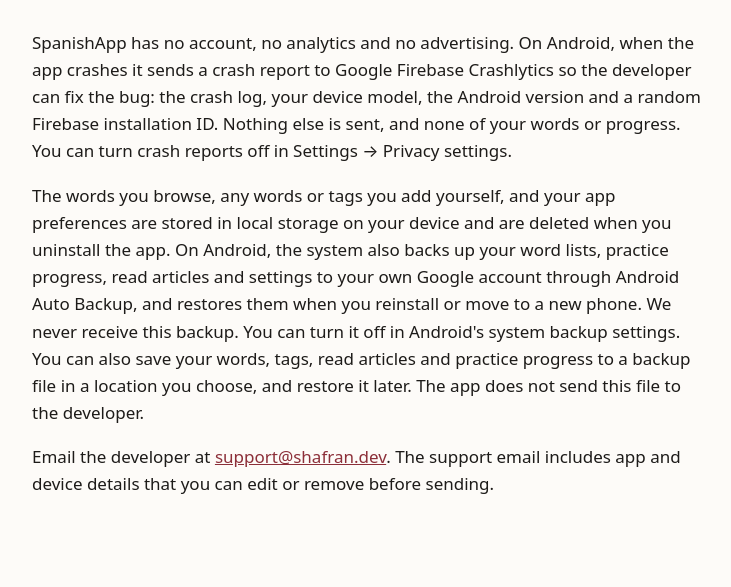
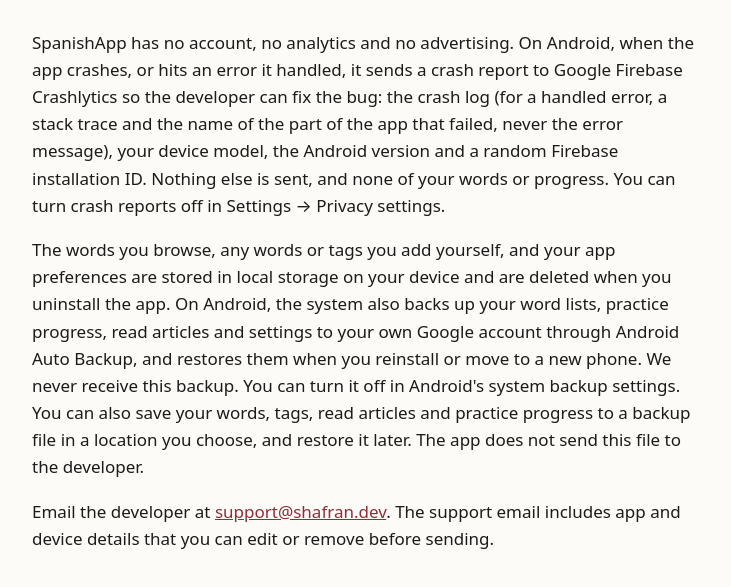
Before and after one commit to IvanShafran/spanish-app-site, a plain HTML site: page android/privacy-policy/index.html in a window 1280 px wide. Shown: the part 111-698 px from the top of the page, without its empty margins (272-1003 px from the left). Drawn offline with Linux system fonts and the light colour scheme.

Commit message:
Cover handled-error crash reports in the Android policy
Co-Authored-By: Claude Opus 5.5 <noreply@anthropic.com>

```diff
--- a/android/privacy-policy/index.html
+++ b/android/privacy-policy/index.html
@@ -10,7 +10,7 @@
 <main>
 <h1>Privacy Policy — SpanishApp for Android</h1>
 <p class="updated">Last updated: November 2026.</p>
-<p>SpanishApp has no account, no analytics and no advertising. On Android, when the app crashes it sends a crash report to Google Firebase Crashlytics so the developer can fix the bug: the crash log, your device model, the Android version and a random Firebase installation ID. Nothing else is sent, and none of your words or progress. You can turn crash reports off in Settings → Privacy settings.</p>
+<p>SpanishApp has no account, no analytics and no advertising. On Android, when the app crashes, or hits an error it handled, it sends a crash report to Google Firebase Crashlytics so the developer can fix the bug: the crash log (for a handled error, a stack trace and the name of the part of the app that failed, never the error message), your device model, the Android version and a random Firebase installation ID. Nothing else is sent, and none of your words or progress. You can turn crash reports off in Settings → Privacy settings.</p>
 <p>The words you browse, any words or tags you add yourself, and your app preferences are stored in local storage on your device and are deleted when you uninstall the app. On Android, the system also backs up your word lists, practice progress, read articles and settings to your own Google account through Android Auto Backup, and restores them when you reinstall or move to a new phone. We never receive this backup. You can turn it off in Android's system backup settings. You can also save your words, tags, read articles and practice progress to a backup file in a location you choose, and restore it later. The app does not send this file to the developer.</p>
 <p>Email the developer at <a href="mailto:support@shafran.dev">support@shafran.dev</a>. The support email includes app and device details that you can edit or remove before sending.</p>
 </main>
```
